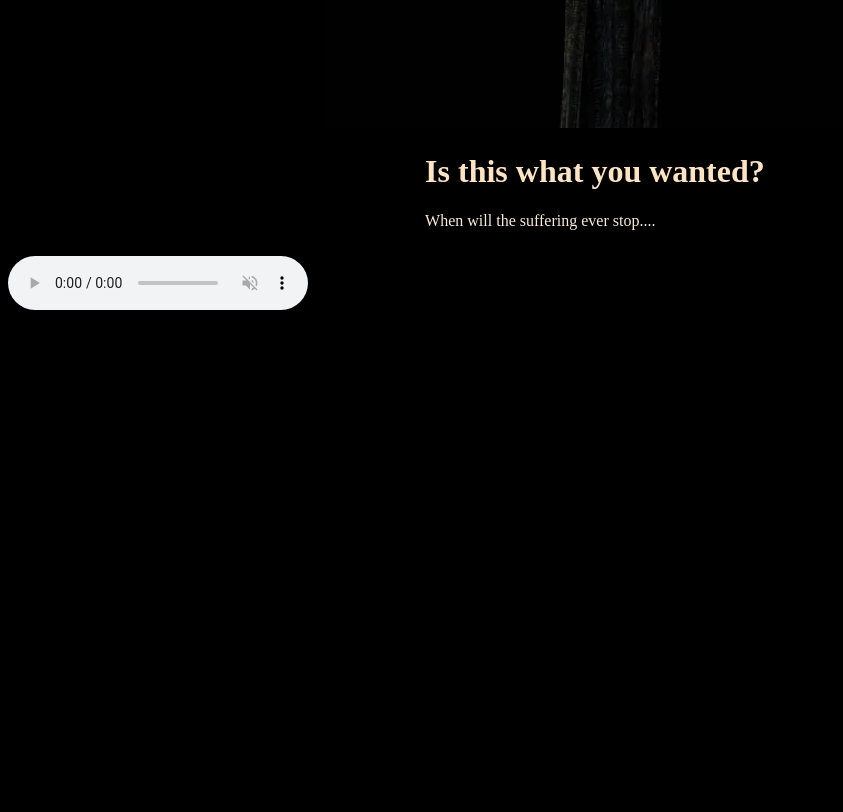
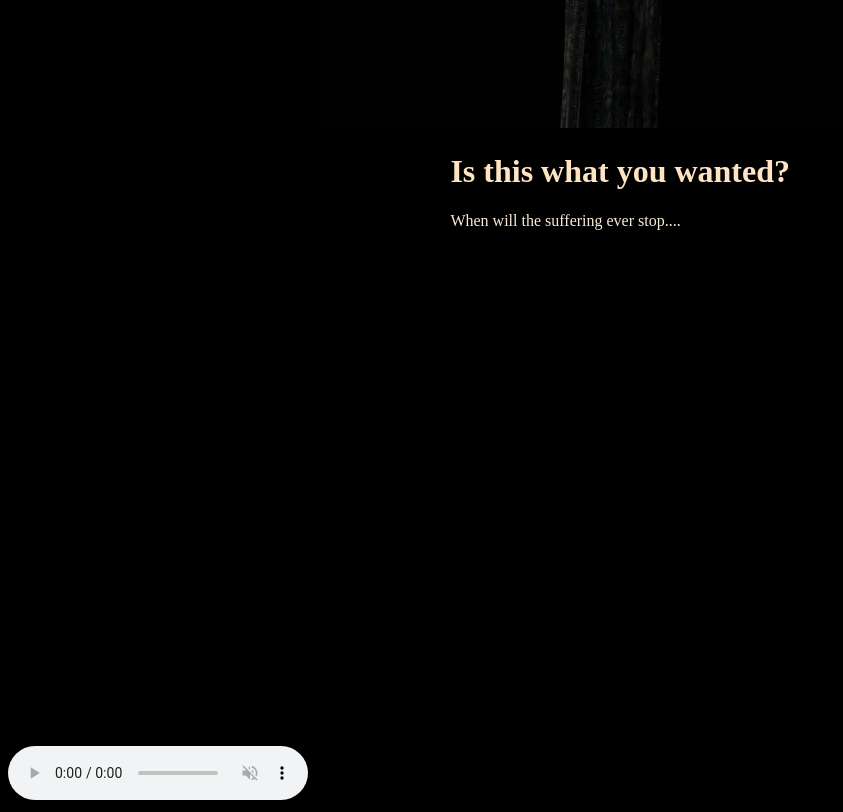
Before and after one commit to MinotaurTheGreat/horrorsite, a plain HTML site: page marika.html in a window 1280 px wide. Shown: the part 830-1642 px from the top of the page, without its empty margins (0-843 px from the left). Before the commit the page ends 1140 px from the top, so only its background shows below. Drawn offline with Linux system fonts and the light colour scheme.

Commit message:
Add files via upload

```diff
--- a/shattered.css
+++ b/shattered.css
@@ -7,13 +7,13 @@ border-color: rgb(26, 24, 24);
 }
 .ing{
     color:bisque;
-    margin-left: 33% ;
+    margin-left: 35% ;
     width:fit-content;
     font-family: "Libre Baskerville", serif;
 }
 .sadying{
     color:antiquewhite;
-    margin-left: 33%;
+    margin-left: 35%;
     font-family: "Libre Baskerville", serif;
     width:fit-content
 }
@@ -22,7 +22,6 @@ html{
 
 }
 #myAudio{
-    position:relative;
-    margin-bottom: -50px;
+    margin-top: 500px;
     color:black
 }
```
